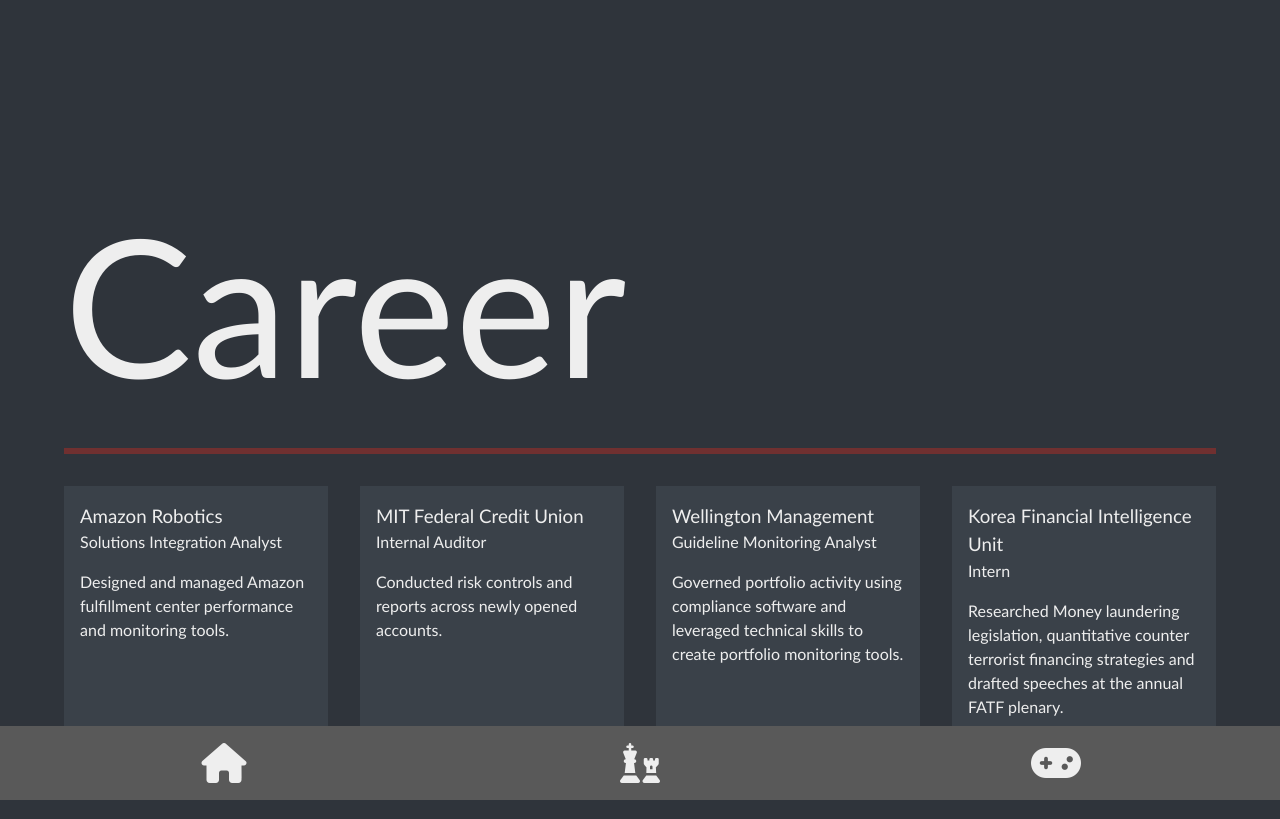
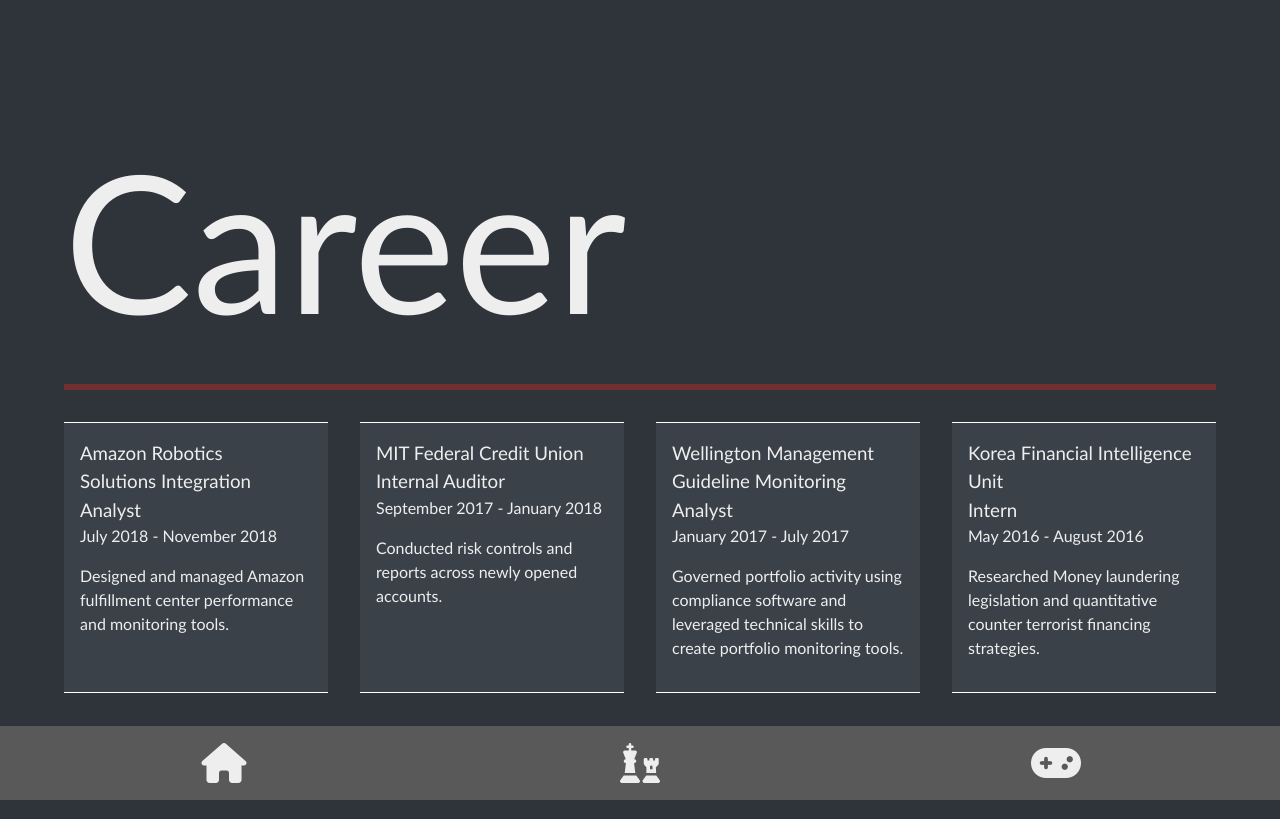
Before and after one commit to dev-ejc/my-portfolio, a React (Create React App) app: page / in a window 1280 px wide. Both pictures are taken after a click on the element 640 px from the left and 763 px from the top of the page. Built offline with nearby package versions, Linux system fonts and the light colour scheme.

Commit message:
Tweaked functions

```diff
--- a/src/components/pages/About.js
+++ b/src/components/pages/About.js
@@ -10,7 +10,8 @@
       <div className="about-info container">
       <div className="job">
           <h3>Amazon Robotics</h3>
-          <h7>Solutions Integration Analyst</h7>
+          <h3>Solutions Integration Analyst</h3>
+          <h4>July 2018 - November 2018</h4>
           <p>
             Designed and managed Amazon fulfillment center performance and monitoring tools.
           </p>
@@ -18,7 +19,8 @@
 
         <div className="job">
           <h3>MIT Federal Credit Union</h3>
-          <h7>Internal Auditor</h7>
+          <h3>Internal Auditor</h3>
+          <h4>September 2017 - January 2018</h4>
           <p>
             Conducted risk controls and reports across newly opened accounts.
           </p>
@@ -26,7 +28,8 @@
 
         <div className="job">
           <h3>Wellington Management</h3>
-          <h7>Guideline Monitoring Analyst</h7>
+          <h3>Guideline Monitoring Analyst</h3>
+          <h4>January 2017 - July 2017</h4>
           <p>
             Governed portfolio activity using compliance software
             and leveraged technical skills to create portfolio monitoring tools.
@@ -35,10 +38,11 @@
 
         <div className="job">
           <h3>Korea Financial Intelligence Unit</h3>
-          <h7>Intern</h7>
+          <h3>Intern</h3>
+          <h4>May 2016 - August 2016</h4>
           <p>
-            Researched Money laundering legislation, quantitative counter
-            terrorist financing strategies and drafted speeches at the annual FATF plenary.
+            Researched Money laundering legislation and quantitative counter
+            terrorist financing strategies.
           </p>
         </div>
       </div>
--- a/src/components/pages/Home.js
+++ b/src/components/pages/Home.js
@@ -6,7 +6,7 @@
     lastName: 'Chung',
     linkedin:"https://linkedin.com/in/ericjchung",
     github:"https://github.com/ericjchung",
-    resume:"",
+    resume:"https://drive.google.com/file/d/1h8ug9MbCbV3bK2OJuwPp3ke-JyRdEaEY/view?usp=sharing",
     tag:"Moving Forward"
   })
 
--- a/src/components/pages/Project.js
+++ b/src/components/pages/Project.js
@@ -3,9 +3,9 @@
 const Project = props => {
 
   const links = {
-    shigan:"http://www.ichooseu.co/",
-    ichooseu:"http://www.shigan.co",
-    tobehonest:"http://www.to-be-honest.herokuapp.com"
+    shigan:"shigan.co",
+    ichooseu:"ichooseu.co",
+    tobehonest:"tobehonest.dev"
   }
 
   return (
@@ -14,27 +14,33 @@
       <h2 className="sm-heading">
       </h2>
       <div className="about-info">
+        <a href={links.shigan}>
         <div className="job">
           <h3>Shigan</h3>
-          <a href={links.shigan}>{links.shigan}</a>
+          <h3>{links.shigan}</h3>
           <p>
             Stock portfolio application.
           </p>
         </div>
+        </a>
+        <a href={links.tobehonest}>
         <div className="job">
           <h3>To Be Honest</h3>
-          <a href={links.tobehonest}>{links.tobehonest}</a>
+          <h3>{links.tobehonest}</h3>
           <p>
-            News sentiment application
+            News sentiment application.
+          </p>
+          </div>
+          </a>
+          <a href={links.ichooseu}>
+        <div className="job">
+          <h3>I Choose U</h3>
+          <h3>{links.ichooseu}</h3>
+          <p>
+            Pokemon database application.
           </p>
         </div>
-        <div className="job">
-          <h3>I Choose U</h3>
-          <a href={links.ichooseu}>{links.ichooseu}</a>
-          <p>
-            Pokemon database application
-          </p>
-        </div>
+      </a>
       </div>
     </main>
   );
--- a/src/css/main.css
+++ b/src/css/main.css
@@ -29,7 +29,9 @@
 
 h1,
 h2,
-h3 {
+h3,
+h4,
+h5 {
   margin: 0;
   font-weight: 400;
 }
@@ -65,7 +67,8 @@
 }
 
 main {
-  padding: 4rem;
+  padding-left: 4rem;
+  padding-right: 4rem;
   min-height: 90vh;
 }
 
@@ -98,31 +101,17 @@
   scroll-behavior: smooth;
   scroll-snap-type: y mandatory;
   scroll-snap-align: center;
+  margin-bottom: 5rem;
 }
 
 .job {
   background: #3a4149;
   padding: 1rem;
-  border-bottom: #703030 0.3rem solid;
+  border-top: white 0.1rem solid;
+  border-bottom: white 0.1rem solid;
 }
 
-.project-info {
-  display: grid;
-  grid-template-columns: 1fr;
-  align-items: center;
-  width: 100%;
-  height: 100%;
-}
-
-.project {
-  padding: 1rem;
-  background: #703030;
-  color: #eeeeee;
-}
-
-.project:hover {
-  opacity: 0.5;
-  color: #703030;
+.job:hover {
   border-color: #703030;
   transition: all 0.25s ease-out;
 }
```
